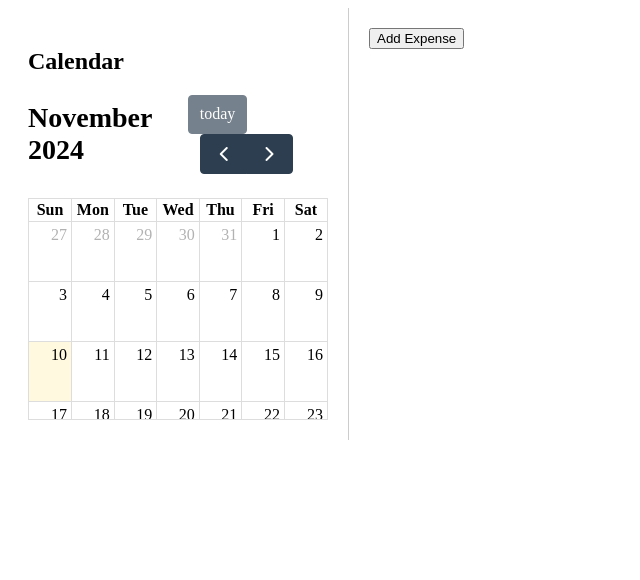
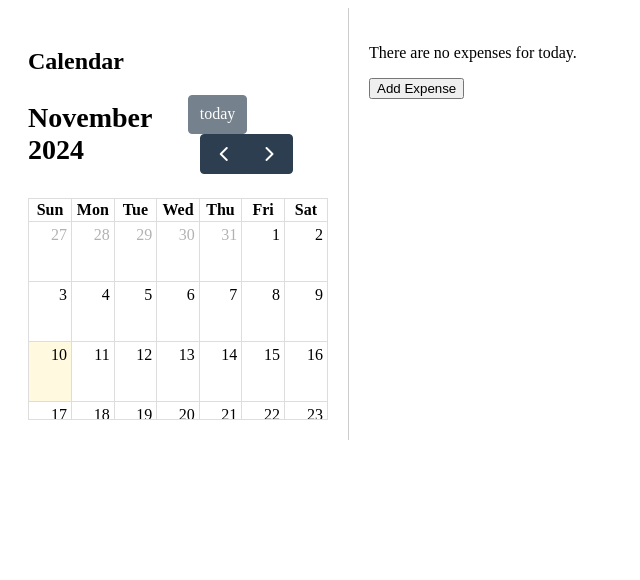
Before and after one commit to Dheerajkumarbuchala/expense_tracker, a Django app: page /analytics/dashboard/ in a window 1280 px wide. Shown: the top 580 px of the page, without its empty margins (0-640 px from the left). Run offline with Django 5.2, Linux system fonts and the light colour scheme; a user stored in the database is signed in; data comes from the database, SQL or seed files in the repository; both versions use the stored data as it was after the commit; lists and menus that the app fills with data are empty; some libraries are stand-ins or nearby versions.

Commit message:
URL redirect fixed when clicked back to calendar

```diff
--- a/expense_tracker/analytics/urls.py
+++ b/expense_tracker/analytics/urls.py
@@ -6,5 +6,4 @@ urlpatterns = [
     path('daily-expenses-by-category/', views.daily_expenses_by_category_view, name='daily_expenses_by_category'),
     path('daily-expenses-in-month/', views.daily_expenses_in_month_view, name='daily_expenses_in_month'),
     path('monthly-expenses-in-year/', views.monthly_expenses_in_year_view, name='monthly_expenses_in_year'),
-    path('visualization/', views.main_visualization_view, name='main_visualization'),
 ]
--- a/expense_tracker/analytics/views.py
+++ b/expense_tracker/analytics/views.py
@@ -12,7 +12,36 @@ from django.http import JsonResponse
 
 @login_required
 def main_visualization_view(request):
-    return render(request, 'analytics/dashboard.html')
+    selected_date = request.GET.get('date', date.today().isoformat())
+    expenses = Expense.objects.filter(user=request.user, date=selected_date)
+
+    daily_total = expenses.aggregate(Sum('amount'))['amount__sum'] or 0
+
+    if expenses.exists():
+        data = [{'category': e.category, 'amount': e.amount} for e in expenses]
+        df = pd.DataFrame(data)
+
+        pie_fig = px.pie(df, names='category', values='amount', title='Expenses by Category')
+        pie_chart_json = json.loads(pie_fig.to_json())
+
+        bar_fig = px.bar(df, x='category', y='amount', title='Sum of Expenses by Category')
+        bar_chart_json = json.loads(bar_fig.to_json())
+
+        context = {
+            'daily_total': daily_total,
+            'pie_chart_json': mark_safe(json.dumps(pie_chart_json)),
+            'bar_chart_json': mark_safe(json.dumps(bar_chart_json)),
+            'has_expenses': True,
+            'selected_date': selected_date
+        }
+    else:
+        context = {
+            'has_expenses': False,
+            'daily_total': daily_total,
+            'selected_date': selected_date
+        }
+
+    return render(request, 'analytics/dashboard.html', context)
 
 @login_required
 def daily_expenses_by_category_view(request):
--- a/expense_tracker/templates/analytics/dashboard.html
+++ b/expense_tracker/templates/analytics/dashboard.html
@@ -1,3 +1,4 @@
+<!-- templates/analytics/dashboard.html -->
 <!DOCTYPE html>
 <html lang="en">
 <head>
@@ -38,63 +39,49 @@
         <div id="calendar"></div>
     </div>
 
-    <!-- Content Area for Charts and Add Expense Button -->
+    <!-- Content Area for Charts or No Expenses Message -->
     <div id="content">
-        <div id="chart-container">
-            <div id="pie-chart"></div>
-            <div id="bar-chart"></div>
-        </div>
-        <!-- "Add Expense" Button with Base URL for JavaScript -->
-        <button id="add-expense-btn" style="display:none;" data-base-url="/expenses/add/">Add Expense</button>
+        {% if has_expenses %}
+            <div id="chart-container">
+                <div id="pie-chart"></div>
+                <div id="bar-chart"></div>
+            </div>
+            <p>Total Expenses for Today: {{ daily_total }}</p>
+        {% else %}
+            <p>There are no expenses for today.</p>
+        {% endif %}
+
+        <!-- "Add Expense" Button with JavaScript URL Assignment -->
+        <button id="add-expense-btn">Add Expense</button>
     </div>
 
-    <!-- Calendar Script and Event Handling -->
     <script src="https://cdn.jsdelivr.net/npm/fullcalendar@5.10.1/main.min.js"></script>
     <script>
         document.addEventListener('DOMContentLoaded', function() {
-            // Initialize calendar in the sidebar
             var calendarEl = document.getElementById('calendar');
             var calendar = new FullCalendar.Calendar(calendarEl, {
                 initialView: 'dayGridMonth',
                 dateClick: function(info) {
-                    loadExpenseData(info.dateStr);
-                    // Set the Add Expense button URL dynamically with the selected date
-                    const addExpenseUrl = document.getElementById('add-expense-btn').getAttribute('data-base-url') + info.dateStr + '/';
-                    document.getElementById('add-expense-btn').setAttribute('data-url', addExpenseUrl);
+                    window.location.href = `/analytics/dashboard/?date=${info.dateStr}`;
                 }
             });
             calendar.render();
 
-            const today = new Date().toISOString().split('T')[0];  // Get today's date in YYYY-MM-DD format
-            loadExpenseData(today);
+            // Add Expense Button Redirect with Django URL
+            document.getElementById('add-expense-btn').onclick = function() {
+                window.location.href = "{% url 'add_expense' selected_date %}";
+            };
         });
+    </script>
 
-        // Function to Load Expense Data for Selected Date
-        function loadExpenseData(date) {
-            fetch(`/analytics/daily-expenses-by-category/?date=${date}`)
-                .then(response => response.json())
-                .then(data => {
-                    if (data.has_expenses) {
-                        // Show "Add Expense" button and display charts
-                        document.getElementById('add-expense-btn').style.display = 'inline-block';
-                        Plotly.newPlot('pie-chart', data.pie_chart.data, data.pie_chart.layout);
-                        Plotly.newPlot('bar-chart', data.bar_chart.data, data.bar_chart.layout);
-                    } else {
-                        // Clear charts and show only "Add Expense" button
-                        document.getElementById('chart-container').innerHTML = '';
-                        document.getElementById('add-expense-btn').style.display = 'inline-block';
-                    }
-                })
-                .catch(error => console.error('Error:', error));
-        }
-
-        // Add Expense Button Click Handler
-        document.getElementById('add-expense-btn').onclick = function() {
-            const url = this.getAttribute('data-url');
-            if (url) {
-                window.location.href = url;
-            }
-        };
+    {% if has_expenses %}
+    <script>
+        // Load chart data only if expenses exist
+        var pieChart = JSON.parse('{{ pie_chart_json|escapejs }}');
+        var barChart = JSON.parse('{{ bar_chart_json|escapejs }}');
+        Plotly.newPlot('pie-chart', pieChart.data, pieChart.layout);
+        Plotly.newPlot('bar-chart', barChart.data, barChart.layout);
     </script>
+    {% endif %}
 </body>
 </html>
```
Also changed, not shown: expense_tracker/db.sqlite3.
